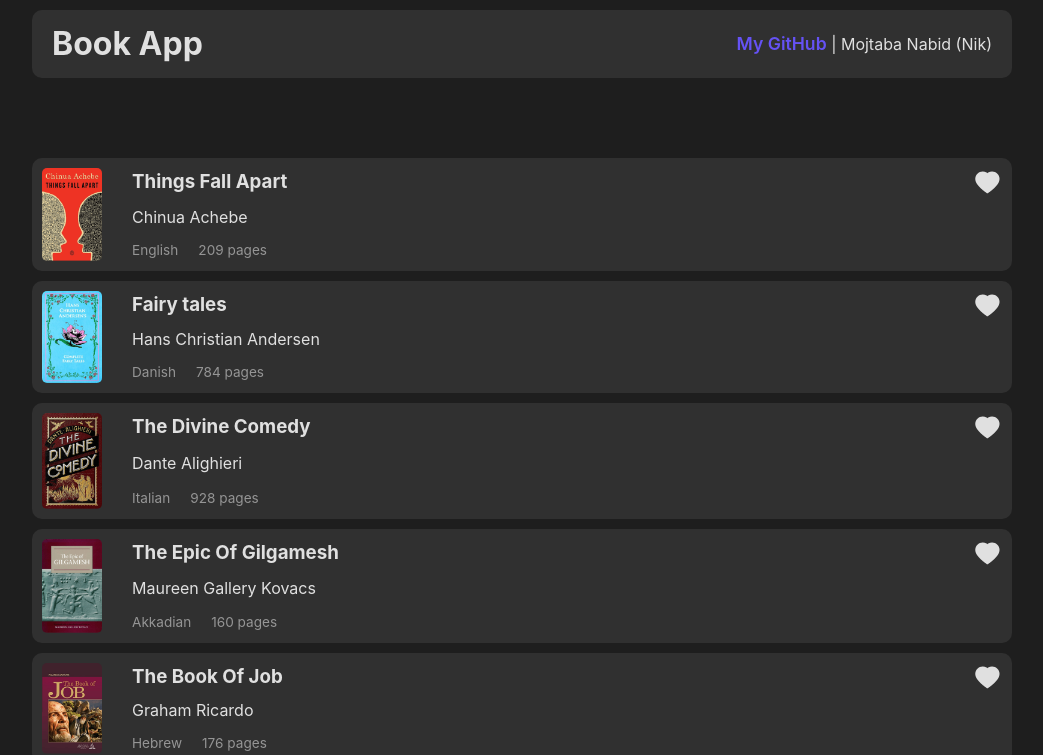
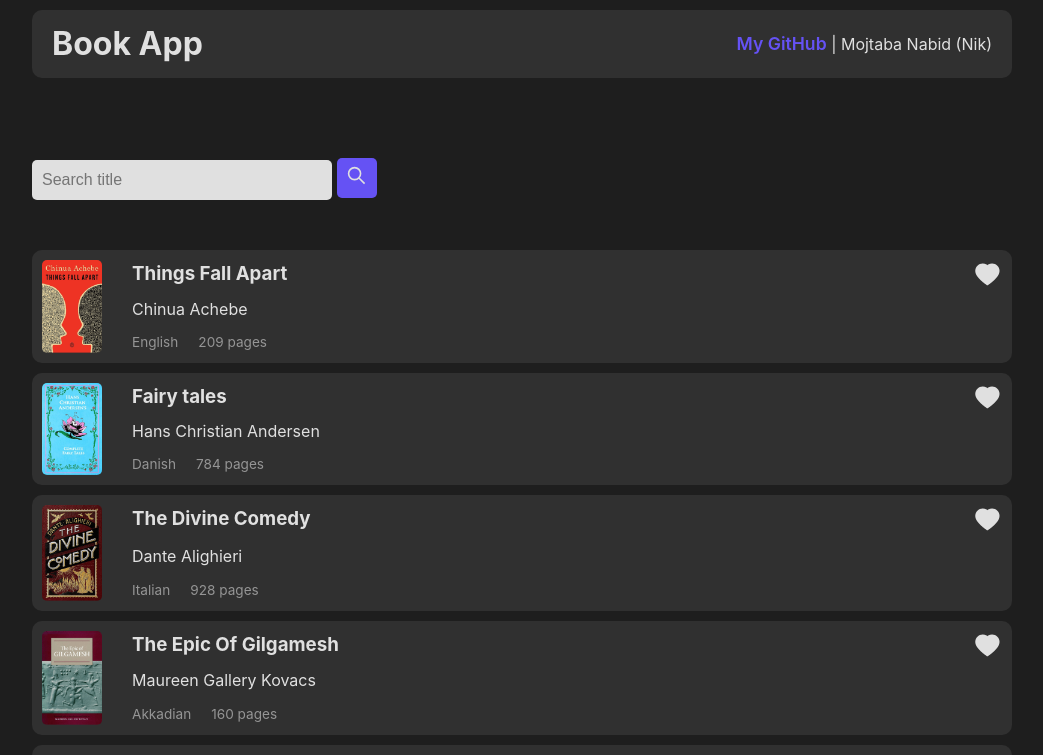
Before and after one commit to MojtabaNabid/book-app, a React (Vite) app: page / in a window 1280 px wide. Shown: the top 755 px of the page, without its empty margins (118-1161 px from the left). Built offline with nearby package versions, Linux system fonts and the light colour scheme.

Commit message:
searchBox component created/ search logic finished (#5)

```diff
--- a/src/components/BookCard.jsx
+++ b/src/components/BookCard.jsx
@@ -6,6 +6,7 @@ import styles from "./BookCard.module.css"
 function BookCard({data, handleLikedList}) {
   const {title, author, image, language, pages} = data;
   const [like, setLike] = useState(false)
+
 
   const likeHandler = () => {
     handleLikedList(data, like); //lifting state up
--- a/src/components/Books.jsx
+++ b/src/components/Books.jsx
@@ -1,27 +1,50 @@
 import { useState } from "react"
 
-import {books} from "../constants/mockData"
+import {books as bookData} from "../constants/mockData"
+
 import BookCard from "./BookCard"
 import SideCard from "./SideCard";
+import SearchBox from "./SearchBox";
 
 import styles from "./Books.module.css";
+import { use } from "react";
 
 
 function Books() {
 
+
+  const [books, setBooks] = useState(bookData)
   const [liked, setLiked] = useState([]); //favorite books
+  const [search, setSearch] = useState([])
+
 
   // this function will go down to the BookCard component to get liked book
   const handleLikedList = (book, status) => {
-    if(status) { //when status is true, it means the book doesn't liked
+    //when status is true, it means the book doesn't liked
+    if(status) {
       const newLikedList = liked.filter(i => i.id !== book.id)
-      setLiked(newLikedList) //updating liked list
+      //updating liked list
+      setLiked(newLikedList)
     } else {
-      setLiked(liked => [...liked, book]) //add this book to favorite books because status is false
+      //add this book to favorite books because status is false
+      setLiked(liked => [...liked, book])
+    }
+  }
+
+  const searchHandler = () => {
+    console.log(search)
+    if (search) {
+      const newBookList = bookData.filter(book => book.title.toLowerCase().includes(search))
+      console.log(newBookList)
+      setBooks(newBookList)
+    } else {
+      setBooks(bookData)
     }
   }
 
   return (
+    <>
+      <SearchBox  search={search} setSearch={setSearch} searchHandler={searchHandler}/>
       <div className={styles.container}>
           <div className={styles.cards}>
               {books.map((book) => (
@@ -36,6 +59,7 @@ function Books() {
               {liked.map(book => <SideCard key={book.id} data={book} />)}
             </div>}
       </div>
+    </>
   )
 }
 
--- /dev/null
+++ b/src/components/SearchBox.jsx
@@ -0,0 +1,14 @@
+import { GrSearch } from "react-icons/gr";
+
+import styles from "./SearchBox.module.css"
+
+function SearchBox({search, setSearch, searchHandler}) {
+  return (
+    <div className={styles.search}>
+      <input type="text" placeholder="Search title" value={search} onChange={event => setSearch(event.target.value.toLowerCase())}/>
+      <button onClick={searchHandler}><GrSearch /></button>
+    </div>
+  )
+}
+
+export default SearchBox
--- /dev/null
+++ b/src/components/SearchBox.module.css
@@ -0,0 +1,25 @@
+.search {
+    margin-bottom: 50px;
+}
+
+.search input {
+    width: 300px;
+    height: 40px;
+    border: none;
+    border-radius: 5px;
+    padding: 10px;
+    margin-right: 5px;
+    font-size: 1rem;
+    background-color: #e0e0e0;
+}
+
+.search button {
+    width: 40px;
+    height: 40px;
+    border: none;
+    border-radius: 5px;
+    font-size: 1.2rem;
+    background-color: #6552f4;
+    color: #e0e0e0;
+    cursor: pointer;
+}
```
Lines whose indentation alone changed are shown as unchanged.
